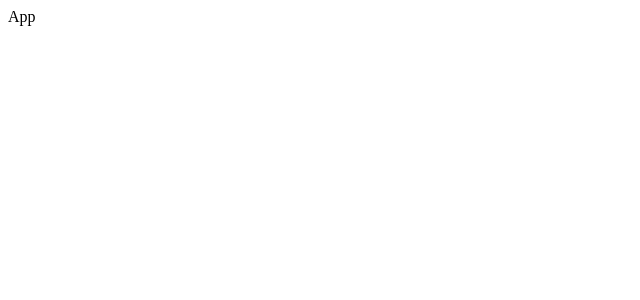
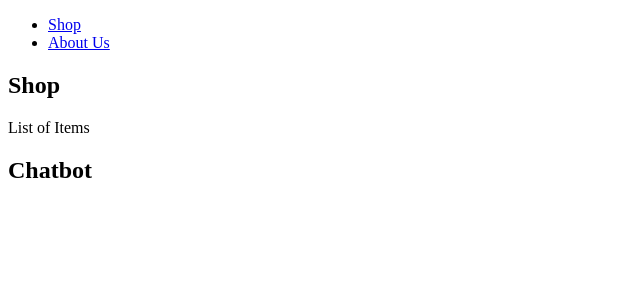
Before and after one commit to violenzae/marlowe-movie-recommend, a React (Create React App) app in the folder client/: page /shop in a window 1280 px wide. Shown: the top 300 px of the page, without its empty margins (0-640 px from the left). Built offline with nearby package versions, Linux system fonts and the light colour scheme.

Commit message:
adding more template components/router package from tutorial

```diff
--- a/client/package.json
+++ b/client/package.json
@@ -8,6 +8,7 @@
     "@testing-library/user-event": "^7.2.1",
     "react": "^16.13.1",
     "react-dom": "^16.13.1",
+    "react-router-dom": "^5.2.0",
     "react-scripts": "3.4.1"
   },
   "scripts": {
--- a/client/src/components/App.js
+++ b/client/src/components/App.js
@@ -1,8 +1,24 @@
 import React from 'react';
+import {BrowserRouter, Route} from 'react-router-dom';
+import Landing from './pages/Landing';
+import About from './pages/About';
+import Shop from './shop/Shop';
+import Header from './Header';
+import Chatbot from './chatbot/Chatbot';
 
 const App = () => {
   return (
-  <div>App</div>
+  <div>
+    <BrowserRouter>
+    <div>
+      <Header />
+      <Route exact path='/' component={Landing} />
+      <Route exact path='/about' component={About} />
+      <Route exact path='/shop' component={Shop} />
+      <Chatbot/>
+    </div>
+    </BrowserRouter>
+  </div>
   )
 }
 
--- /dev/null
+++ b/client/src/components/Header.js
@@ -0,0 +1,20 @@
+import React from 'react';
+import {Link} from 'react-router-dom';
+
+const Header = () => {
+  return (
+    <nav>
+      <ul>
+        <li>
+          <Link to={'/shop'}>Shop</Link>
+
+
+        </li>
+        <li>
+        <Link to={'/about'}>About Us</Link>
+        </li>
+      </ul>
+    </nav>
+  )
+}
+export default Header;
--- /dev/null
+++ b/client/src/components/chatbot/Chatbot.js
@@ -0,0 +1,9 @@
+import React from 'react';
+
+const Chatbot = () => {
+  return (
+    <h2>Chatbot</h2>
+  )
+}
+
+export default Chatbot;
--- a/client/src/components/pages/Landing.js
+++ b/client/src/components/pages/Landing.js
@@ -2,7 +2,7 @@ import React from 'react';
 
 const Landing = () => {
   return (
-    <div><h1>Selling you great stuff!</h1>
+    <div style={{ textAlign: 'center' }}><h1>Selling you great stuff!</h1>
     with the help of a chatbot
     </div>
   )
--- a/client/src/components/shop/ItemList.js
+++ b/client/src/components/shop/ItemList.js
@@ -0,0 +1,11 @@
+import React from 'react';
+
+const ItemList = () => {
+  return (
+    <div>
+      List of Items
+    </div>
+  )
+};
+
+export default ItemList;
--- a/client/src/components/shop/Shop.js
+++ b/client/src/components/shop/Shop.js
@@ -1,8 +1,11 @@
 import React from 'react';
+import ItemList from './ItemList';
 
 const shop = () => {
   return (
-    <div><h2>Shop</h2></div>
+    <div><h2>Shop</h2>
+    <ItemList />
+    </div>
   )
 }
 
```
Also changed, not shown: 1 other file (tests, documents, lock files or other folders).
